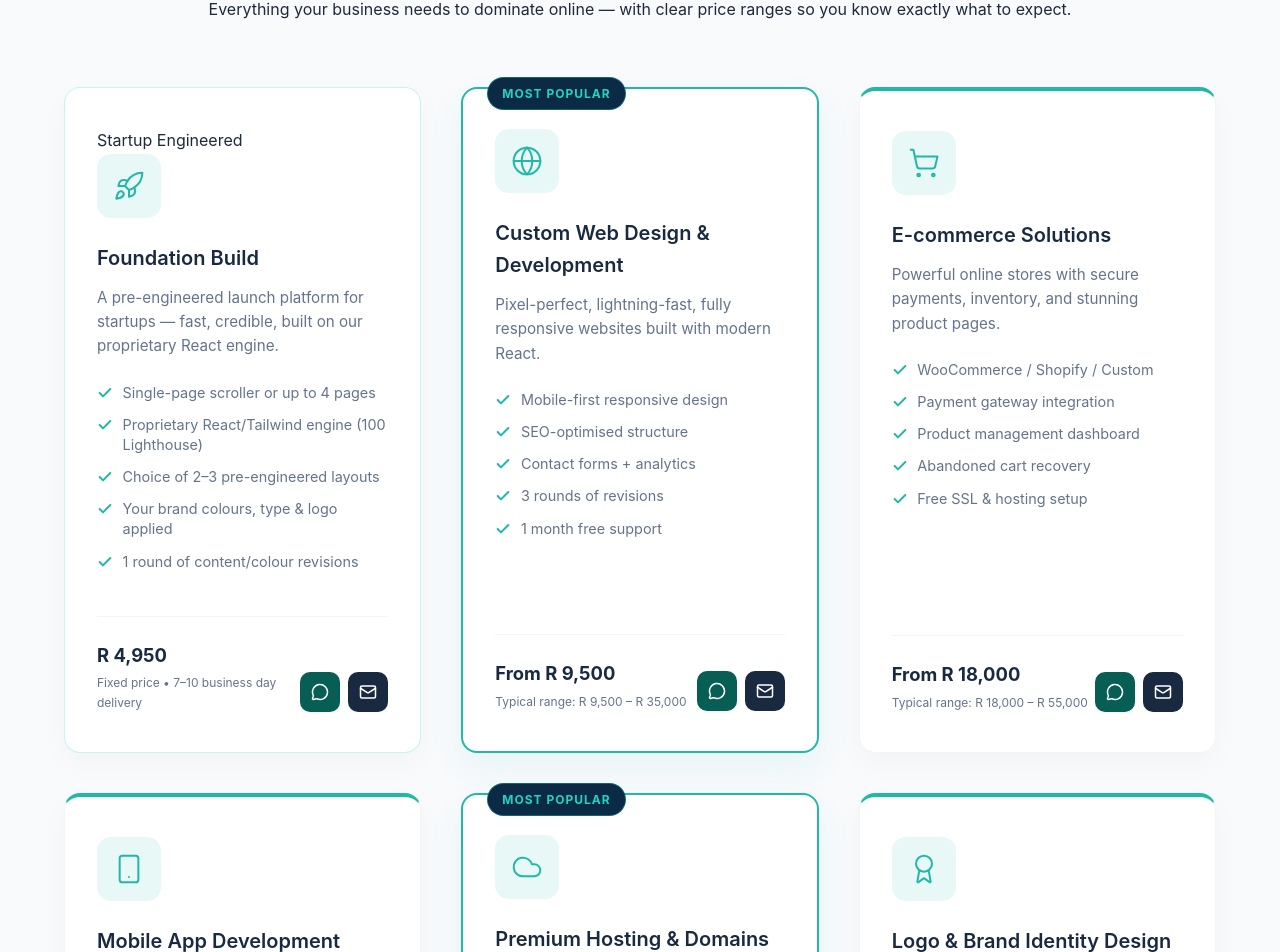
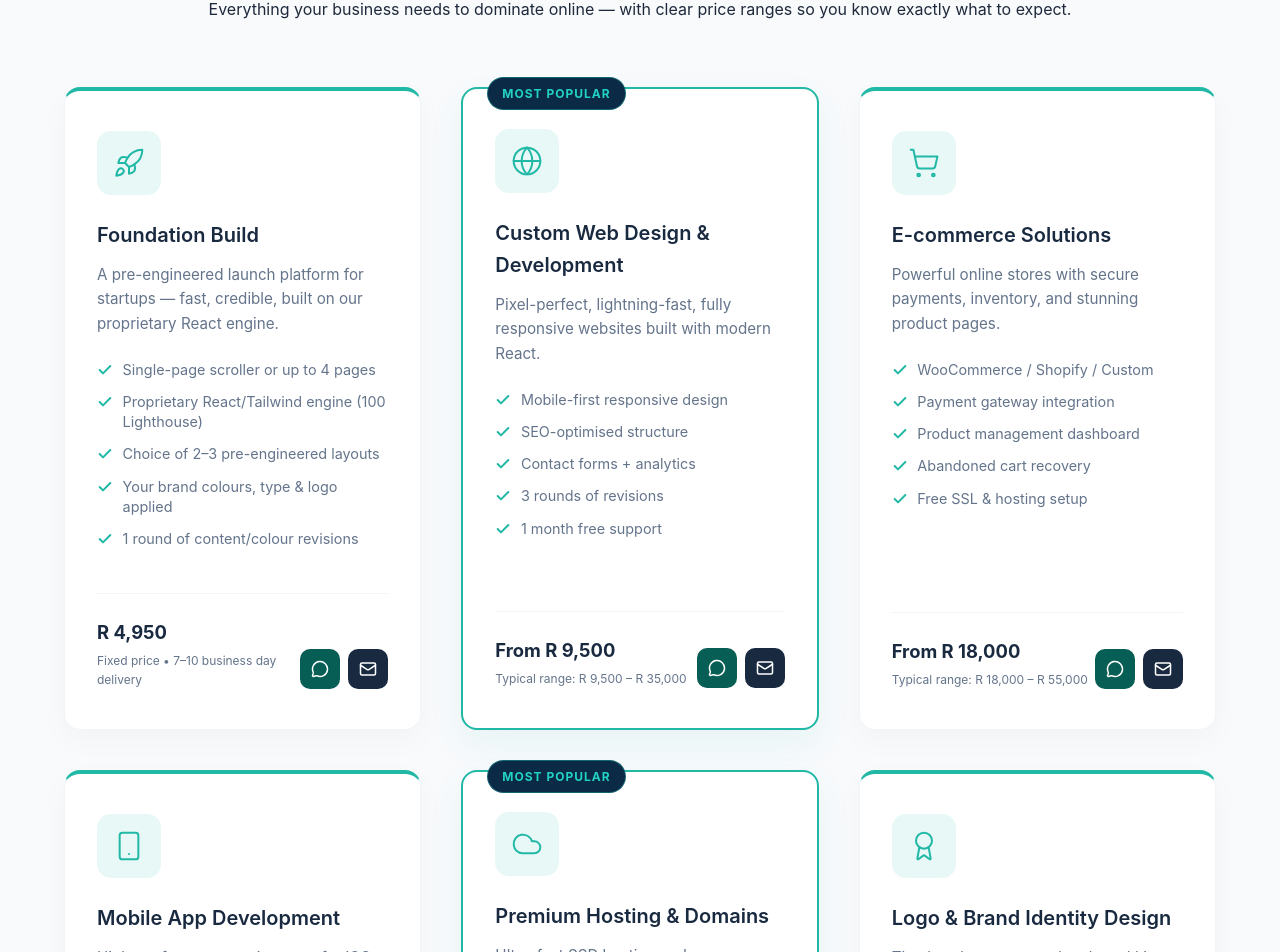
Before and after one commit to MalusiS/workcentrik-site, a React (Vite) app: page / in a window 1280 px wide. Shown: the part 1016-1968 px from the top of the page. Built offline with nearby package versions, Linux system fonts and the light colour scheme; the HTML template or start-up script is replaced by a standard one.

Commit message:
remove startup badge

```diff
--- a/src/App.jsx
+++ b/src/App.jsx
@@ -92,7 +92,6 @@ function App() {
       "1 round of content/colour revisions"
     ],
     popular: false,
-    badge: "Startup Engineered"
     },
     {
       icon: <Globe size={32} strokeWidth={1.5} />,
```
